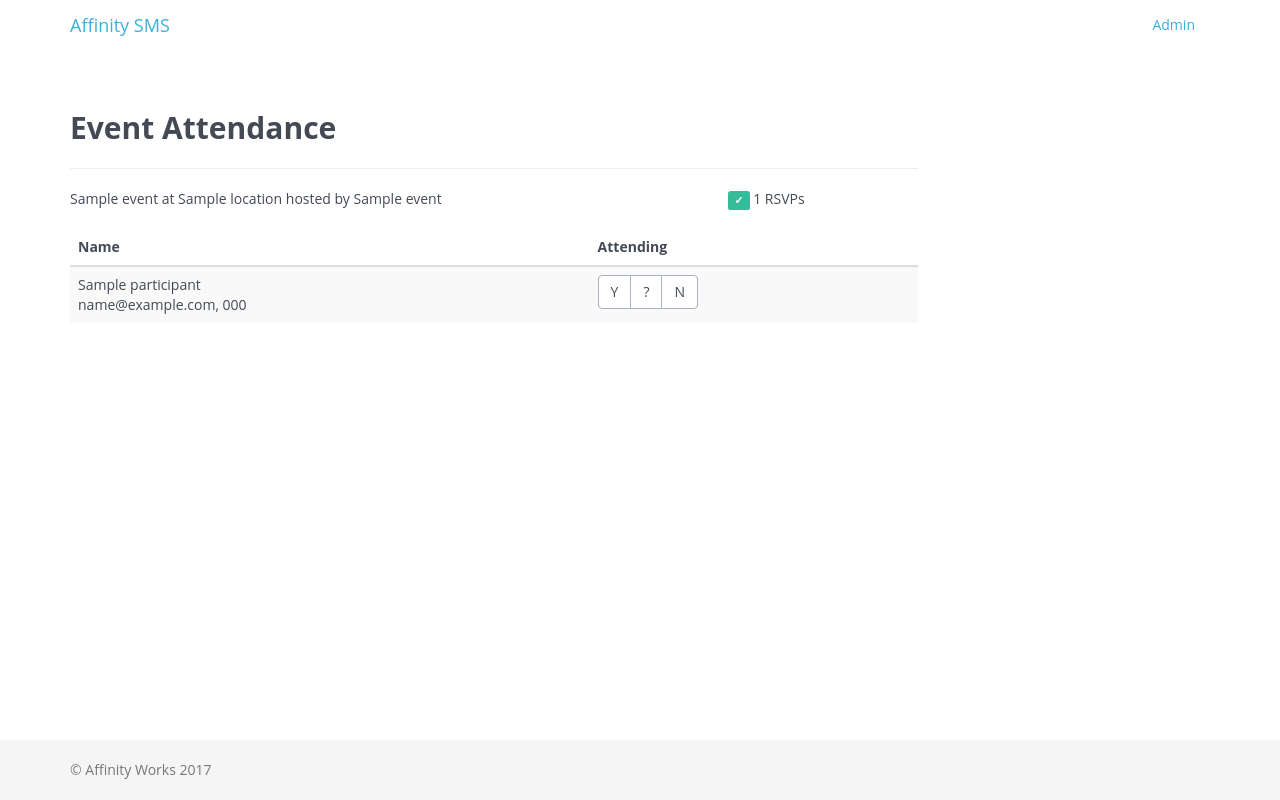
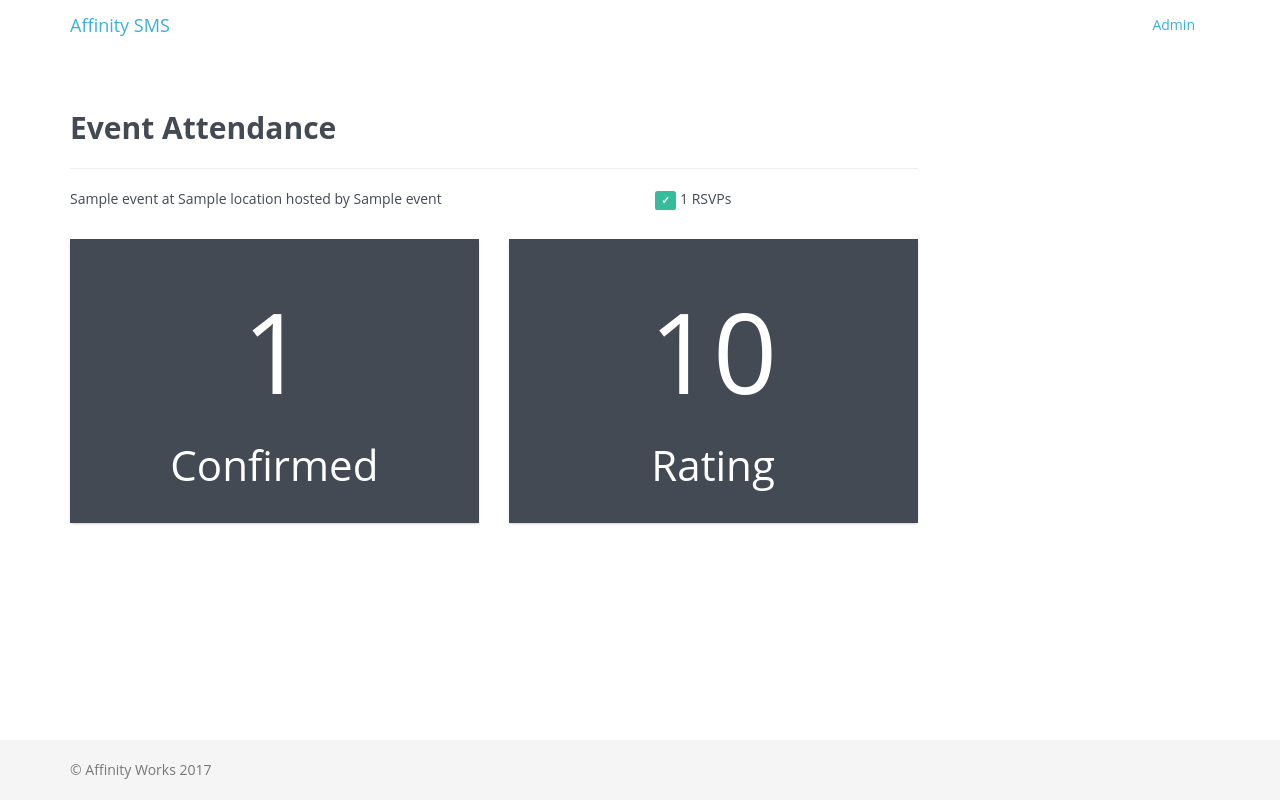
Before and after one commit to spacedogXYZ/sms-checkin, a Django app: template templates/events/event_detail.html in a window 1280 px wide. Run offline with Django 3.2, Linux system fonts and the light colour scheme; the template is opened without the code that fills it: most values are stand-ins (such as "Sample title", 1, 10 or a date in 2020); some libraries are stand-ins or nearby versions.

Commit message:
Event detail display rating. Limit participant list to logged_in users

```diff
--- a/events/models.py
+++ b/events/models.py
@@ -2,6 +2,7 @@
 from __future__ import unicode_literals
 
 from django.core.urlresolvers import reverse
+from django.db.models import Avg, Count
 
 from django.db import models
 from timezone_field import TimeZoneField
@@ -37,6 +38,10 @@ class Event(models.Model):
     def confirmed(self):
         return self.attendance_set.filter(confirmed=True)
 
+    @property
+    def ratings(self):
+        return self.attendance_set.filter(rating__isnull=False).annotate(Count('id')).aggregate(Avg('rating'))
+
 
 class Participant(models.Model):
     name = models.CharField(max_length=150)
--- a/sms_checkin/static/sms_checkin/css/base.css
+++ b/sms_checkin/static/sms_checkin/css/base.css
@@ -13,7 +13,7 @@ footer.sticky {
 }
 
 .jumbotron.invert .jumbotron-contents {
-	background: #264348;
+	background: #434A54;
 	color: white;
 }
 
@@ -42,6 +42,10 @@ h1, .h1 {
 	box-shadow: inherit;
 }
 
-.pushdown-20 {
-	margin-top: 20px;
+.margin-bottom-20 {
+	margin-bottom: 20px;
 }
+
+.margin-bottom-10 {
+	margin-bottom: 10px;
+}
--- a/templates/events/event_detail.html
+++ b/templates/events/event_detail.html
@@ -10,17 +10,31 @@
         <h1>Event Attendance</h1>
       </div>
 
-      <div class="row">
-        <div class="col-xs-9">{{ event.name }} {%if event.location%}at {{event.location}}{%endif%} {% if event.host_name %} hosted by {{event.host_name}}{%endif%}</div>
+      <div class="row margin-bottom-20">
+        <div class="col-xs-8">{{ event.name }} {%if event.location%}at {{event.location}}{%endif%} {% if event.host_name %} hosted by {{event.host_name}}{%endif%}</div>
 
-        <div class="col-xs-3"><span class="label label-info">&check;</span> {{ event.participant_set.count }} RSVPs</div>
+        <div class="col-xs-4">
+          <div class="row">
+            <div class="col-sm-6 margin-bottom-10">
+              <span class="label label-info">&check;</span> {{ event.participant_set.count }} RSVPs
+            </div>
+            {% if request.user.is_authenticated%}
+            <div class="col-sm-6">
+              <span class="label label-info">&bigstar;</span> {{ event.ratings.rating__avg|floatformat| default:'?' }} Rating
+            </div>
+            {%endif%}
+          </div>
+        </div>
+
       </div>
 
-      <table class="table table-striped pushdown-20">
+      {% if request.user.is_authenticated %}
+      <table class="table table-striped">
         <thead>
           <tr>
             <th>Name</th>
-            <th>Attending</th>
+            <th>Confirmed</th>
+            <th>Rating</th>
           </tr>
         </thead>
         <tbody>
@@ -36,10 +50,36 @@
                   <button type="button" class="btn btn-default {%if attendance.confirmed == False%} active{%endif%}">N</button>
                 </div>
               </td>
-            </tr>
+            <td>
+              <div class="btn-group btn-nohover">
+                <button type="button" class="btn btn-default {%if attendance.rating%}active{%endif%}">{{attendance.rating | default:'?' }}</button>
+              </div>
+            </td>
+          </tr>
           {% endfor %}
         </tbody>
       </table>
+      {% else %}
+      <div class="row">
+        <div class="col-md-6">
+          <div class="jumbotron invert">
+            <div class="jumbotron-contents">
+              <h1>{{ event.confirmed.count | default:0 }}</h1>
+              <h2>Confirmed</h2>
+            </div>
+          </div>
+        </div>
+
+        <div class="col-md-6">
+          <div class="jumbotron invert">
+            <div class="jumbotron-contents">
+              <h1>{{ event.ratings.rating__avg|floatformat | default:'?' }}</h1>
+              <h2>Rating</h2>
+            </div>
+          </div>
+        </div>
+      </div>
+      {% endif %}
     </div>
   </div>
 {% endblock %}
```
